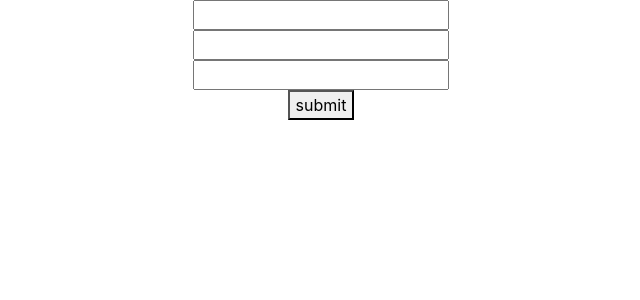
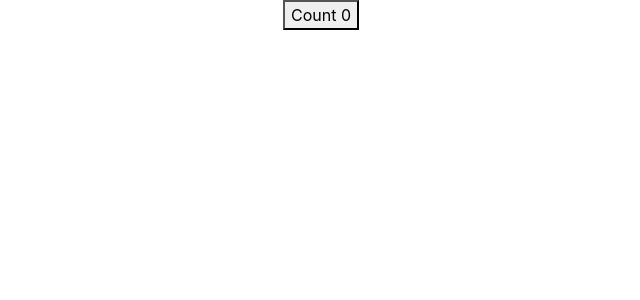
Before and after one commit to shafeenashaikh/React-Hooks, a React (Create React App) app: page / in a window 1280 px wide. Shown: the top 300 px of the page, without its empty margins (319-959 px from the left). Built offline with nearby package versions, Linux system fonts and the light colour scheme.

Commit message:
Counter in class component

```diff
--- a/src/App.js
+++ b/src/App.js
@@ -2,12 +2,14 @@
 import './App.css';
 import PostForm from './component/PostForm';
 import PostList from './component/PostList';
+import ClassCount from './Hooks/ClassCount';
 
 function App() {
   return (
     <div className="App">
        {/* <PostList/> */}
-       <PostForm/>
+       {/* <PostForm/> */}
+       <ClassCount/>
     </div>
   );
 }
--- /dev/null
+++ b/src/Hooks/ClassCount.js
@@ -0,0 +1,26 @@
+import React, { Component } from "react";
+class ClassCount extends Component{
+
+    constructor(props){
+        super();
+        this.state = {
+            count: 0
+        }
+    }
+
+    incrementcount = () => {
+        this.setState ({
+            count: this.state.count + 1
+        })
+    }
+
+    render(){
+
+        return(
+            <div>
+                <button onClick={this.incrementcount}>Count {this.state.count}</button>
+            </div>
+        )
+    }
+}
+export default ClassCount;
```
